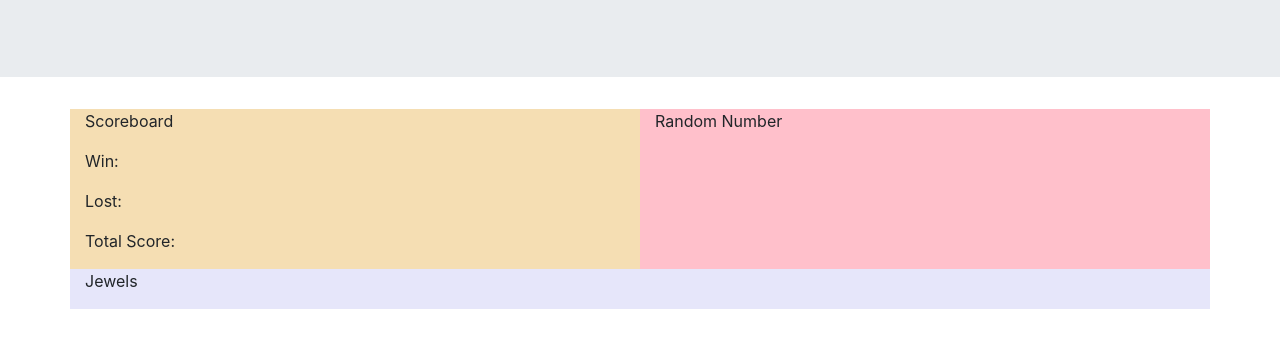
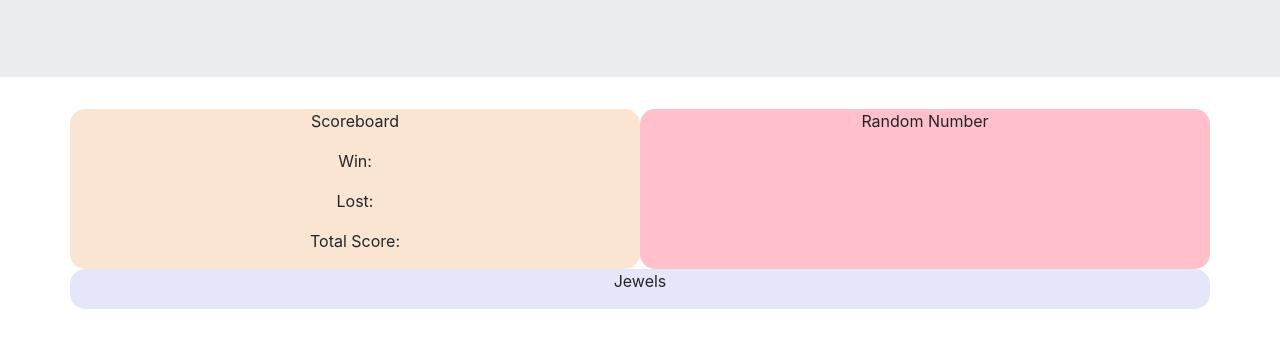
Before and after one commit to jessmeow21/Crystal-Game, a plain HTML site: page index2.html in a window 1280 px wide. Shown: the part 214-562 px from the top of the page. Drawn offline with nearby package versions, Linux system fonts and the light colour scheme.

Commit message:
updated css

```diff
--- a/assets/css/style.css
+++ b/assets/css/style.css
@@ -1,7 +1,4 @@
-/* game css */
-.container {
 
-}
 body {
     /* background-image: url("https://i.ibb.co/k0FRyKH/crystalbkgd.png"); */
     background-repeat: no-repeat;
--- a/assets/css/style2.css
+++ b/assets/css/style2.css
@@ -1,5 +1,5 @@
 #one {
-    background-color: wheat;
+    background-color: #FAE5D3;
 }
 
 #two {
@@ -9,3 +9,8 @@
 #three {
     background-color: lavender;
 }
+
+#one, #two, #three {
+    text-align: center;
+    border-radius: 15px;
+}
```
